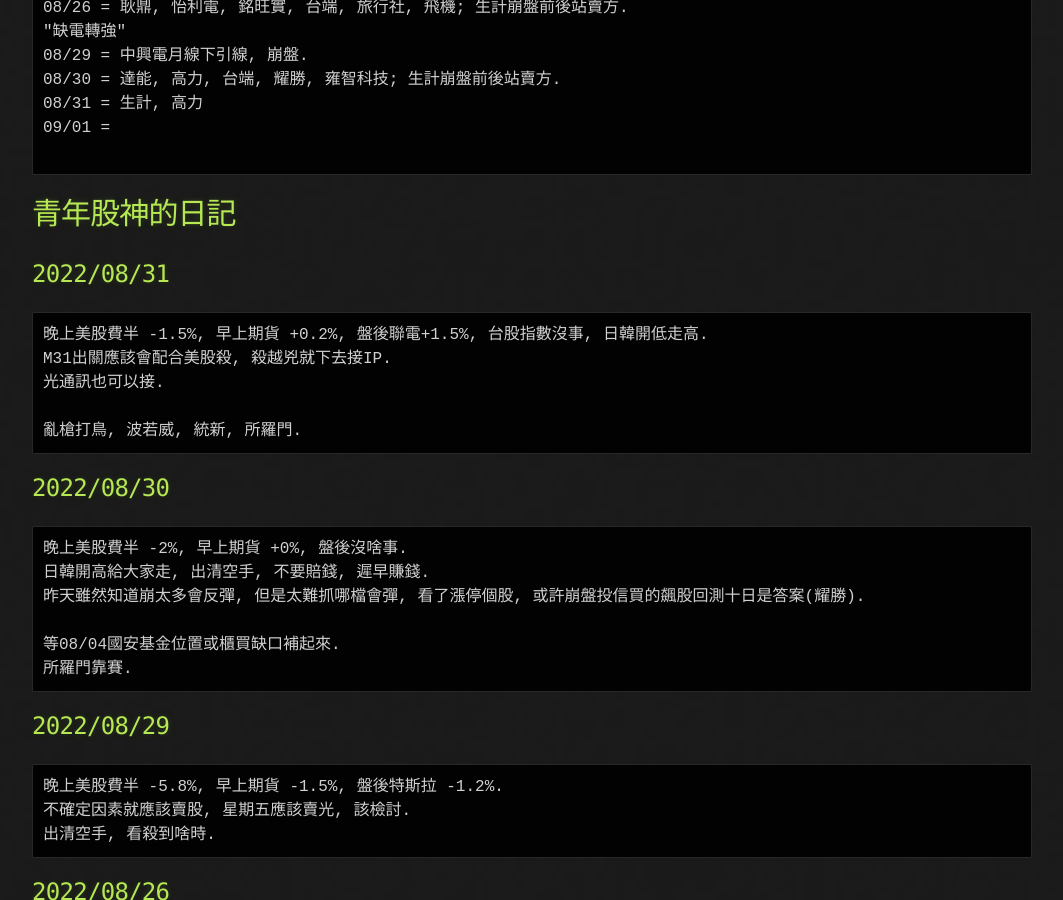
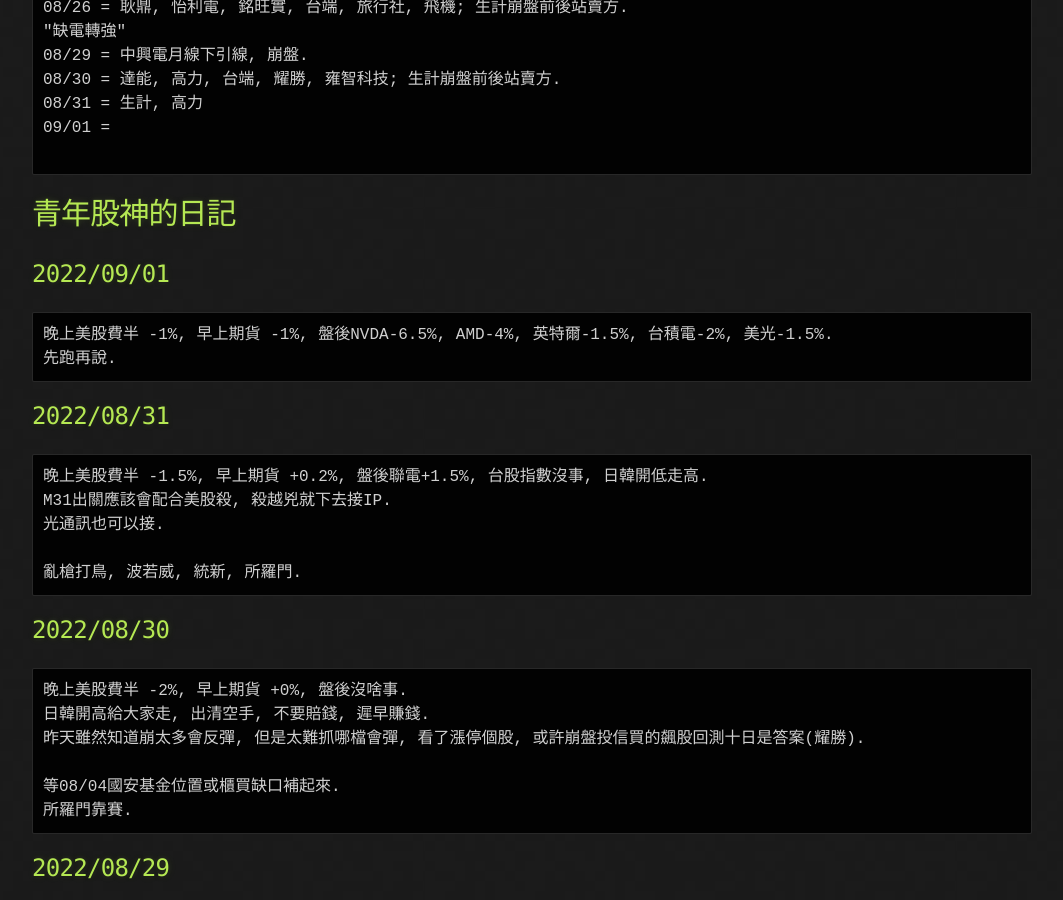
Before and after one commit to lepg5487/Stock_God, a Jekyll site: the page built from index.md, in a window 1280 px wide and 900 px high, scrolled down 856 px. Shown: the whole window, without its empty margins (108-1171 px from the left). Built offline with Jekyll 4.4.1, drawn with Linux system fonts in a browser that asks for light colours; our own code applies the rules of GitHub Pages for plain Markdown files.

Commit message:
Update index.md

````diff
--- a/index.md
+++ b/index.md
@@ -37,6 +37,12 @@
 ```
 
 # 青年股神的日記
+
+## 2022/09/01
+```
+晚上美股費半 -1%, 早上期貨 -1%, 盤後NVDA-6.5%, AMD-4%, 英特爾-1.5%, 台積電-2%, 美光-1.5%.
+先跑再說.
+```
 
 ## 2022/08/31
 ```
````
